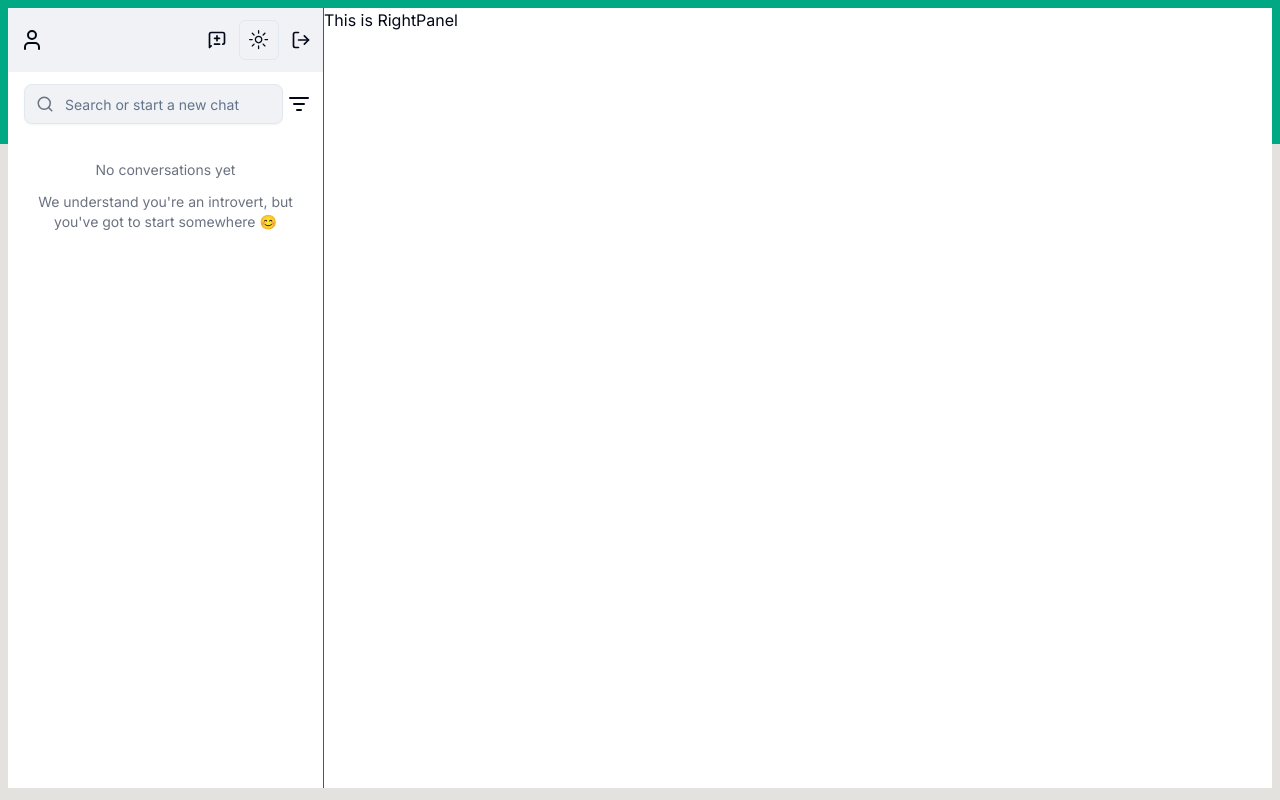
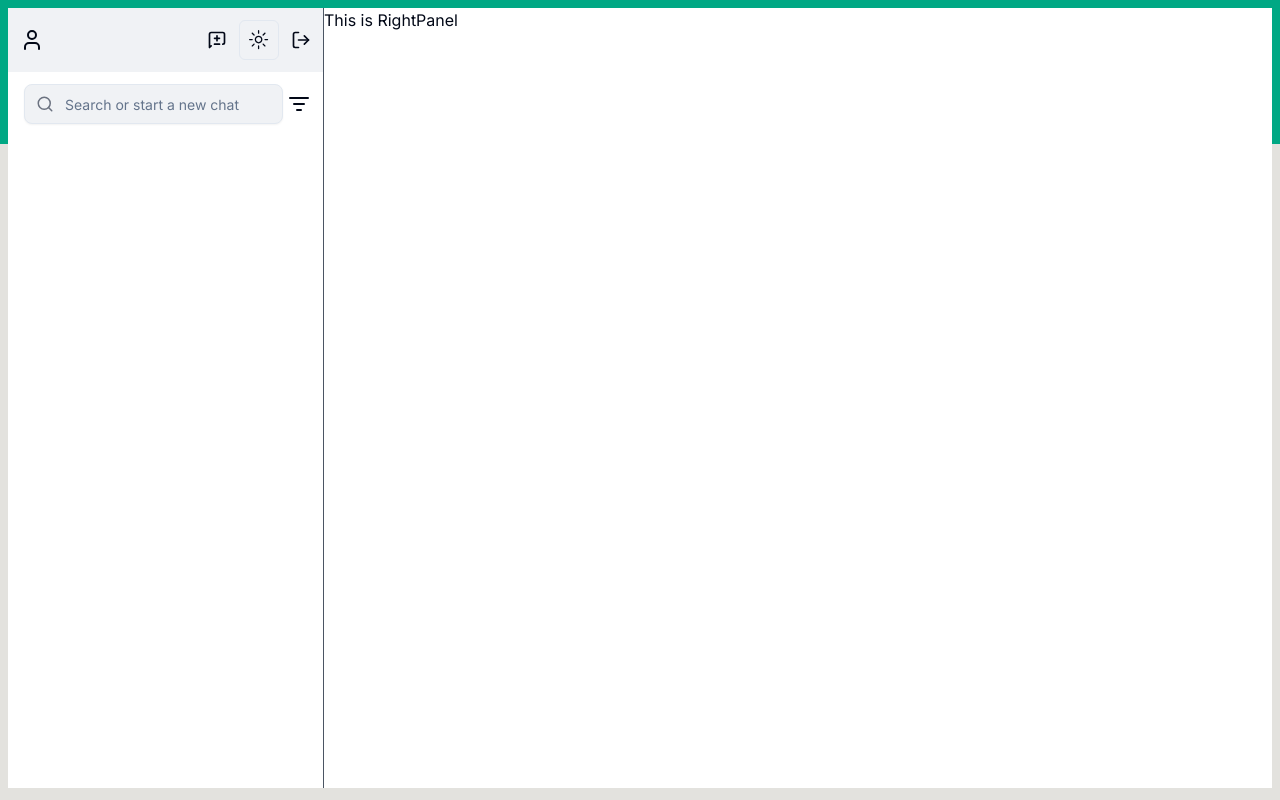
Before and after one commit to Shubhodeep100/Converzone, a Next.js app: page / in a window 1280 px wide. Built offline with nearby package versions, Linux system fonts and the light colour scheme.

Commit message:
Left panel code update

```diff
--- a/src/components/home/left-panel.tsx
+++ b/src/components/home/left-panel.tsx
@@ -1,9 +1,9 @@
 import { ListFilter, LogOut, MessageSquareDiff, Search, User } from "lucide-react";
 import { Input } from "../ui/input";
 import ThemeSwitch from "./theme-switch";
+import { conversations } from "@/dummy-data/db";
 
 const LeftPanel = () => {
-    const conversations = [];
 
     return (
         <div className='w-1/4 border-gray-600 border-r'>
```
